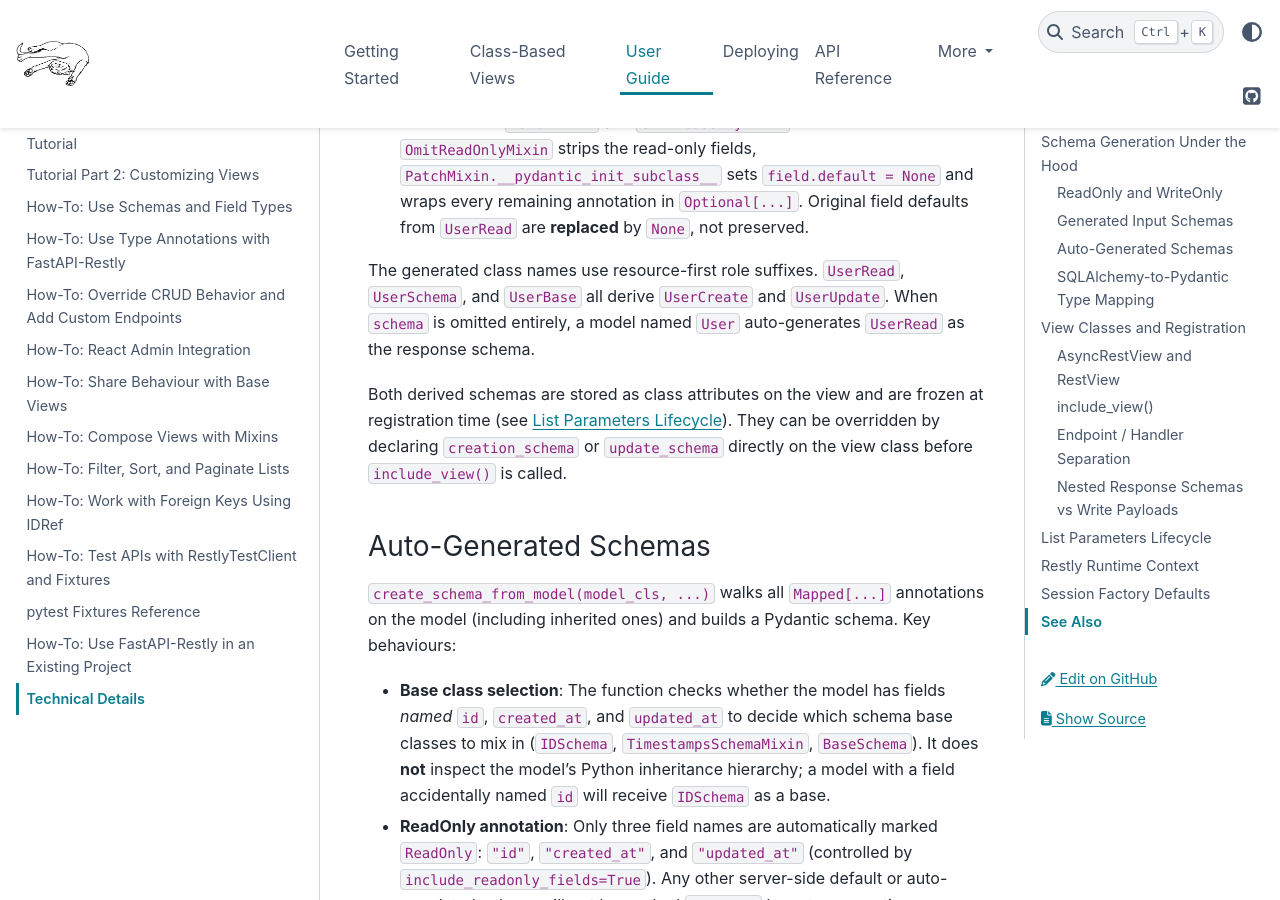
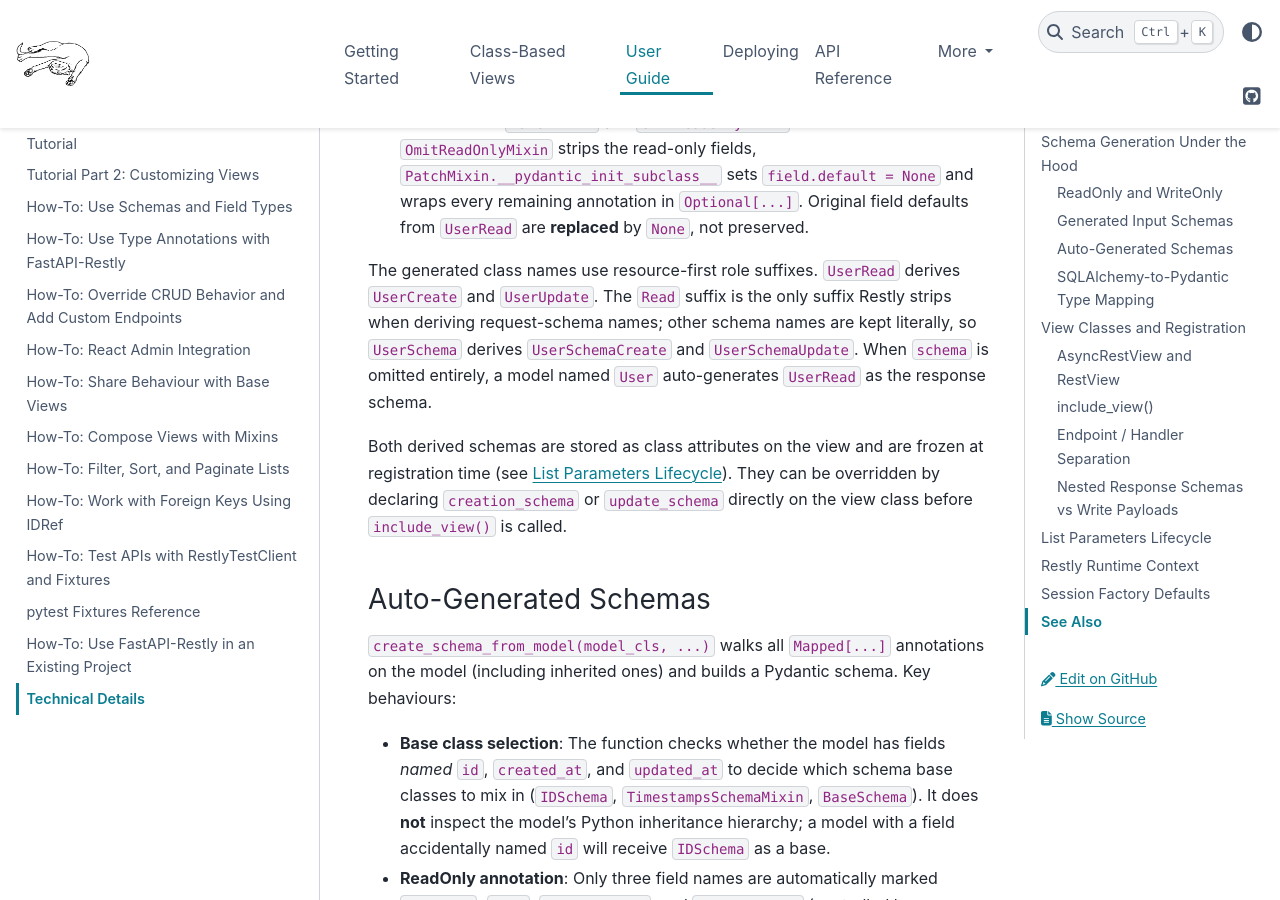
Before and after one commit to rjprins/fastapi-restly, a Sphinx documentation site: the page built from docs/technical_details.md, in a window 1280 px wide and 900 px high, scrolled down 1299 px. Built offline with Sphinx 7.4.7 and the PyData theme 0.15.4, drawn with Linux system fonts in a browser that asks for light colours.

Commit message:
Only strip Read from generated schema names

```diff
--- a/docs/technical_details.md
+++ b/docs/technical_details.md
@@ -48,10 +48,12 @@ For a view schema `UserRead`, Restly derives two input schemas in
   Original field defaults from `UserRead` are **replaced** by `None`, not
   preserved.
 
-The generated class names use resource-first role suffixes. `UserRead`,
-`UserSchema`, and `UserBase` all derive `UserCreate` and `UserUpdate`.
-When `schema` is omitted entirely, a model named `User` auto-generates
-`UserRead` as the response schema.
+The generated class names use resource-first role suffixes. `UserRead` derives
+`UserCreate` and `UserUpdate`. The `Read` suffix is the only suffix Restly
+strips when deriving request-schema names; other schema names are kept literally,
+so `UserSchema` derives `UserSchemaCreate` and `UserSchemaUpdate`. When `schema`
+is omitted entirely, a model named `User` auto-generates `UserRead` as the
+response schema.
 
 Both derived schemas are stored as class attributes on the view and are frozen
 at registration time (see [List Parameters Lifecycle](#list-parameters-lifecycle)).
```
Also changed, not shown: 2 other files.
